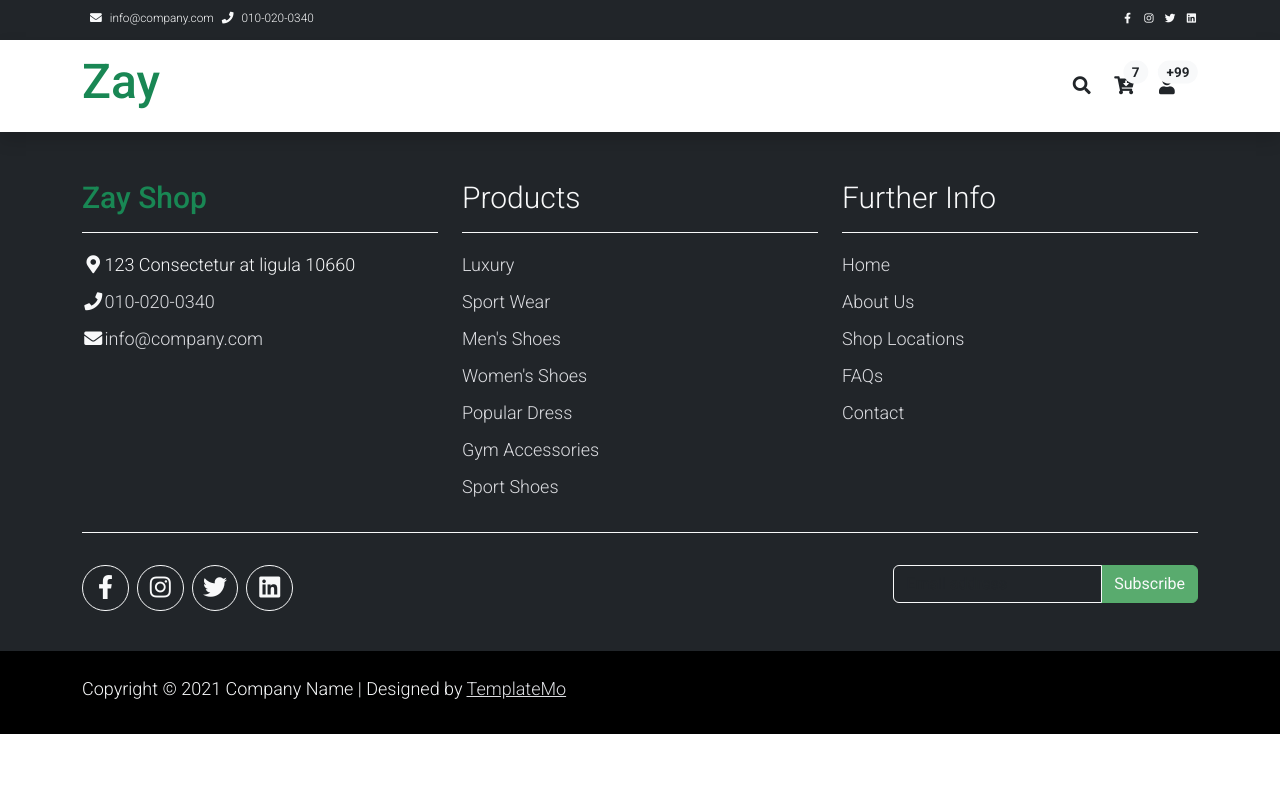
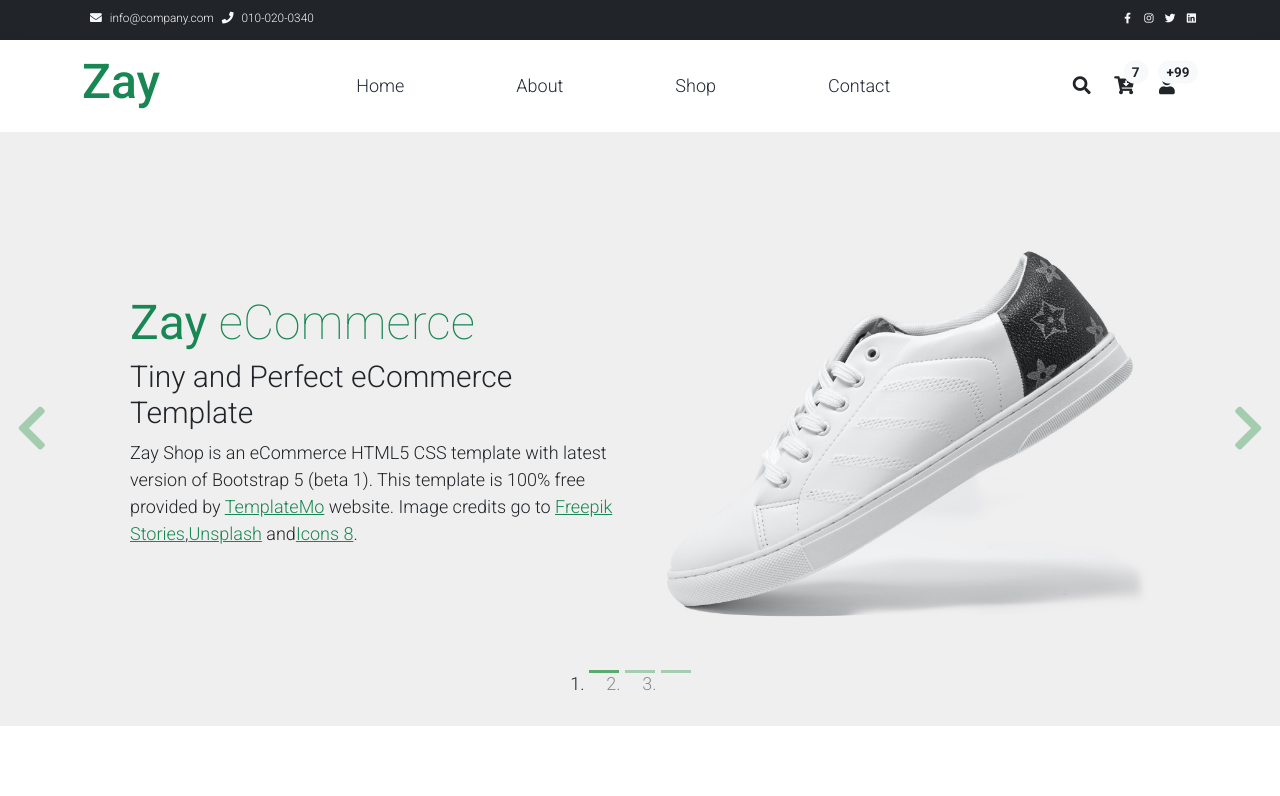
Before and after one commit to Bharat-Negi/React-Js-Application, a React (Create React App) app: page / in a window 1280 px wide. Shown: the top 796 px of the page. Built offline with nearby package versions, Linux system fonts and the light colour scheme.

Commit message:
file update

```diff
--- a/src/App.js
+++ b/src/App.js
@@ -1,5 +1,5 @@
 import React from "react";
-import {BrowserRouter, Router, Route, Switch, Redirect} from 'react-router-dom'
+import {BrowserRouter, Routes, Route, Redirect} from 'react-router-dom'
 import TopHeader from './app/component/top-header';
 import MenuSection from './app/component/menu-section';
 import MainSection from './app/pages/main-page';
@@ -9,20 +9,16 @@ import FooterSection from './app/component/footer';
 
 function App() {
   return (
-    <>
+  <BrowserRouter basename="/">
       <TopHeader />
       <MenuSection />
-        {/* <BrowserRouter>
-          <Router>
-            <Switch>
-              <Route exact path="/" component={MainSection} />
-              <Route exact path="about" component={About} />
-              <Route exact path="contact" component={Contact} />
-            </Switch>
-          </Router>
-        </BrowserRouter> */}
+        <Routes>
+          <Route exact path="/" element={<MainSection />} />
+          <Route exact path="/about" element={<About />} />
+          <Route exact path="/contact" element={<Contact />} />
+        </Routes>
       <FooterSection />
-    </>
+  </BrowserRouter>
   );
 }
 
--- a/src/app/component/menu-section.jsx
+++ b/src/app/component/menu-section.jsx
@@ -21,16 +21,16 @@ function MenuSection() {
               <div className="flex-fill">
                     <ul className="nav navbar-nav d-flex justify-content-between mx-lg-auto">
                         <li className="nav-item">
-                            {/* <Link path="/" className="nav-link">Home</Link> */}
+                            <Link to="/" className="nav-link">Home</Link>
                         </li>
                         <li className="nav-item">
-                            {/* <NavLink to="/about" className="nav-link">About</NavLink> */}
+                            <Link to="/about" className="nav-link">About</Link>
                         </li>
                         <li className="nav-item">
-                            {/* <NavLink to="/shop" className="nav-link">Shop</NavLink> */}
+                            <Link to="/shop" className="nav-link">Shop</Link>
                         </li>
                         <li className="nav-item">
-                            {/* <NavLink to="/contact" className="nav-link">Contact</NavLink> */}
+                            <Link to="/contact" className="nav-link">Contact</Link>
                         </li>
                     </ul>
               </div>
```
